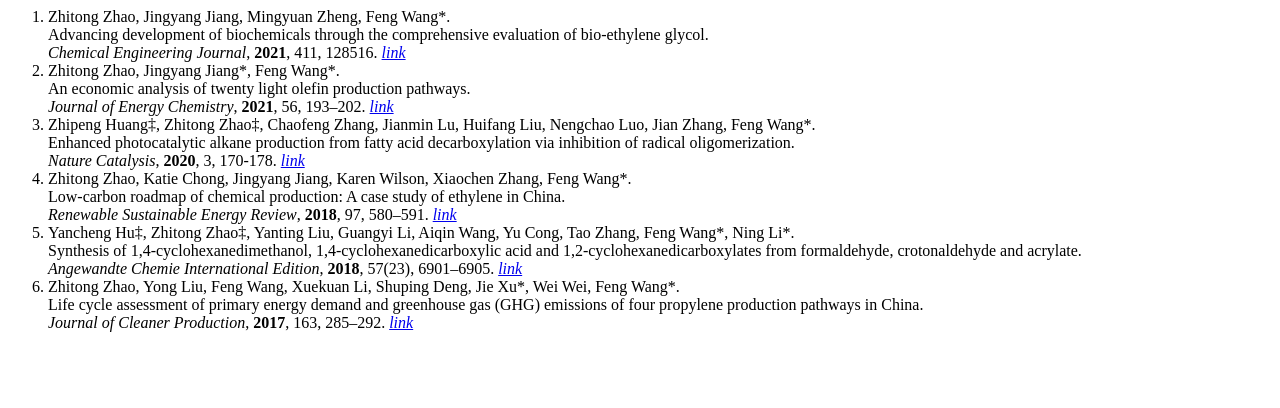
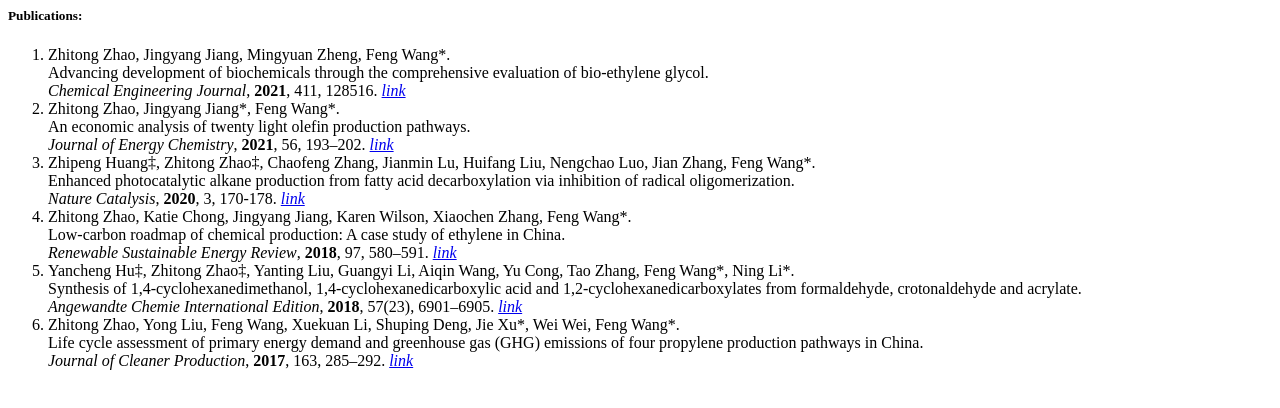
Before and after one commit to kuangyeqingchun/hello, a plain HTML site: page index.html in a window 1280 px wide. Drawn offline with Linux system fonts and the light colour scheme.

Commit message:
Update index.html

```diff
--- a/index.html
+++ b/index.html
@@ -1,3 +1,4 @@
+<h5>Publications:</h5>
 <ol>
    <li>Zhitong Zhao, Jingyang Jiang, Mingyuan Zheng, Feng Wang*.
     <br>Advancing development of biochemicals through the comprehensive evaluation of bio-ethylene glycol.
```
